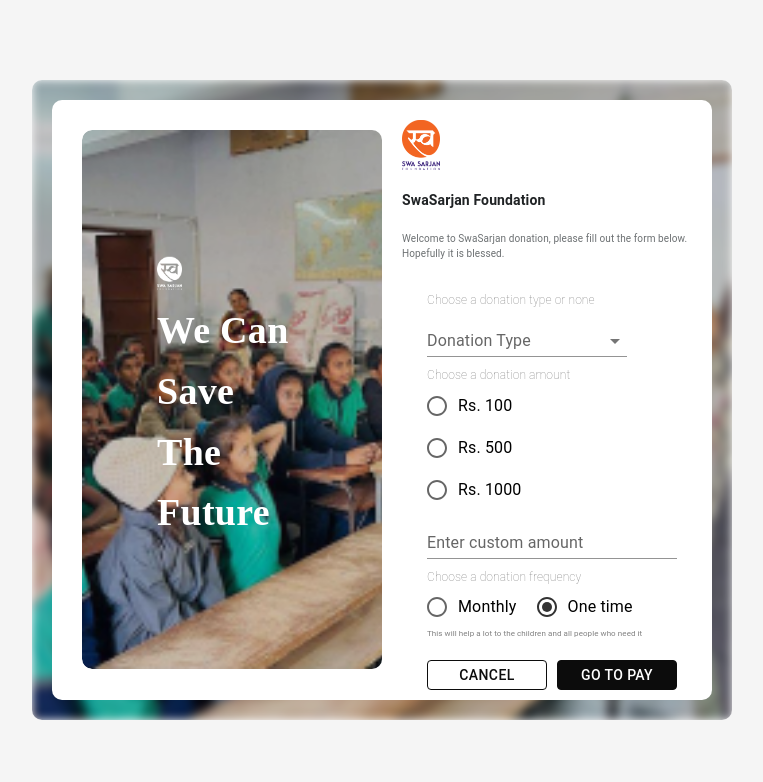
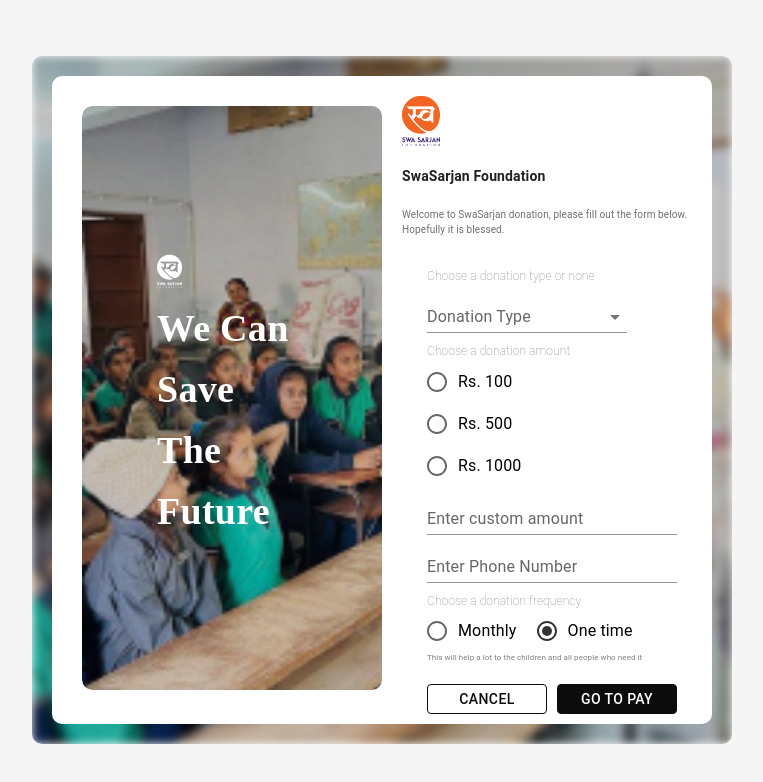
Before and after one commit to DivyaNareshkumarPatel/SwaSarjan, a React (Create React App) app in the folder client/: page /SwaSarjan/donate in a window 1280 px wide. Shown: the top 782 px of the page, without its empty margins (258-1021 px from the left). Built offline with nearby package versions, Linux system fonts and the light colour scheme; a web font is replaced by a local one.

Commit message:
navbar updated for temporally use

```diff
--- a/client/src/Components/DonateForm.jsx
+++ b/client/src/Components/DonateForm.jsx
@@ -2,9 +2,10 @@ import React, { useState } from "react";
 import { Link } from "react-router-dom";
 import { useMediaQuery } from "@mui/material";
 import OrangeLogo from "../images/Swa Icon Name Orange.png";
-import { Typography, Button, Radio, TextField, Autocomplete, RadioGroup, FormControlLabel, FormControl, FormLabel } from "@mui/material";
+import { Typography, Button, Radio, TextField, Autocomplete, RadioGroup, FormControlLabel, FormControl, FormLabel,Snackbar } from "@mui/material";
 import RadioButtonCheckedOutlinedIcon from '@mui/icons-material/RadioButtonCheckedOutlined';
 import ArrowBackIcon from "@mui/icons-material/ArrowBack";
+import ErrorIcon from "@mui/icons-material/Error";
 import { API } from "../service/api";
 
 export default function DonateForm() {
@@ -14,6 +15,7 @@ export default function DonateForm() {
     donationType: "general",
     amount: "",
     customAmount: "",
+    phoneNumber:"",
     frequency: "oneTime"
   });
 
@@ -60,8 +62,7 @@ export default function DonateForm() {
     // const finalAmount = detail.customAmount || detail.amount;
     console.log( detail );
     try{
-      const response = await API.donateUs(detail)
-      ;
+      const response = await API.donateUs(detail);
     } catch(error){
       console.log('Error while donating',error)
     }
@@ -206,6 +207,14 @@ export default function DonateForm() {
                   onChange={handleChange}
                   sx={{ "& input": { fontSize: "16px" } }}
                 />
+                <TextField
+                  label="Enter Phone Number"
+                  variant="standard"
+                  name="phoneNumber"
+                  value={detail.phoneNumber}
+                  onChange={handleChange}
+                  sx={{ "& input": { fontSize: "16px" } }}
+                />
               </FormControl>
             </div>
             <div>
--- a/client/src/Components/Navbar.jsx
+++ b/client/src/Components/Navbar.jsx
@@ -82,16 +82,16 @@ export default function NavBar() {
     },
     // { text: 'Event', onClick: () => setActiveMenu('Event') },
     { text: "Events", to: "/events", onClick: () => setActiveMenu("About") },
-    {
-      text: "Contact",
-      to: "/contact",
-      onClick: () => setActiveMenu("Contact"),
-    },
-    {
-      text: "Registration",
-      to: "/registration",
-      onClick: () => setActiveMenu("Registration"),
-    },
+    // {
+    //   text: "Contact",
+    //   to: "/contact",
+    //   onClick: () => setActiveMenu("Contact"),
+    // },
+    // {
+    //   text: "Registration",
+    //   to: "/registration",
+    //   onClick: () => setActiveMenu("Registration"),
+    // },
   ];
 
   return (
@@ -166,7 +166,7 @@ export default function NavBar() {
               </NavLink>
             ))}
           </Wrapper>
-          <Box>
+          {/* <Box>
             <IconButton color="#f26522" paddingLeft="5px">
               <SearchIcon />
             </IconButton>
@@ -175,7 +175,7 @@ export default function NavBar() {
                 <AccountCircleIcon />
               </Link>
             </IconButton>
-          </Box>
+          </Box> */}
         </Toolbar>
       </Navbar1>
     </Box>
```
